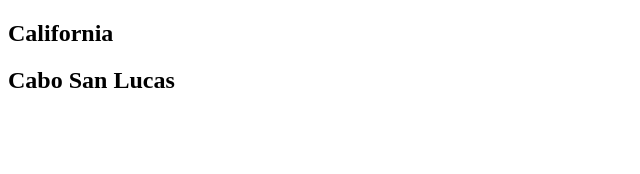
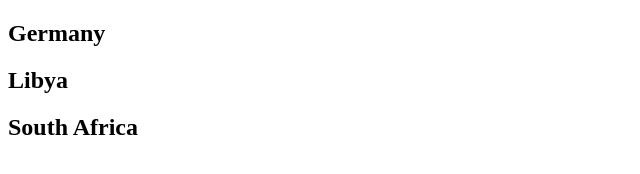
Before and after one commit to hellodtds/my-travel-plans, a plain HTML site: page index.html in a window 1280 px wide. Shown: the whole page, without its empty margins (0-640 px from the left). Drawn offline with Linux system fonts and the light colour scheme.

Commit message:
Add HTML starting structure

```diff
--- a/index.html
+++ b/index.html
@@ -9,13 +9,18 @@
 <body>
     <div class="container">
         <div class="destination-container">
-            <div class="destination" id="florida">
-                <h2>California</h2>
+            <!-- start of content -->
+            <div class="destination" id="Germany">
+                <h2>Germany</h2>
             </div>
 
-            <div class="destination" id="cabo">
-                <h2>Cabo San Lucas</h2>
+            <div class="destination" id="Libya">
+                <h2>Libya</h2>
             </div>
+            <div class="destination" id="SouthAfrica">
+                <h2>South Africa</h2>
+            </div>
+            <!-- end of content -->
         </div>
     </div>
 </body>
```
